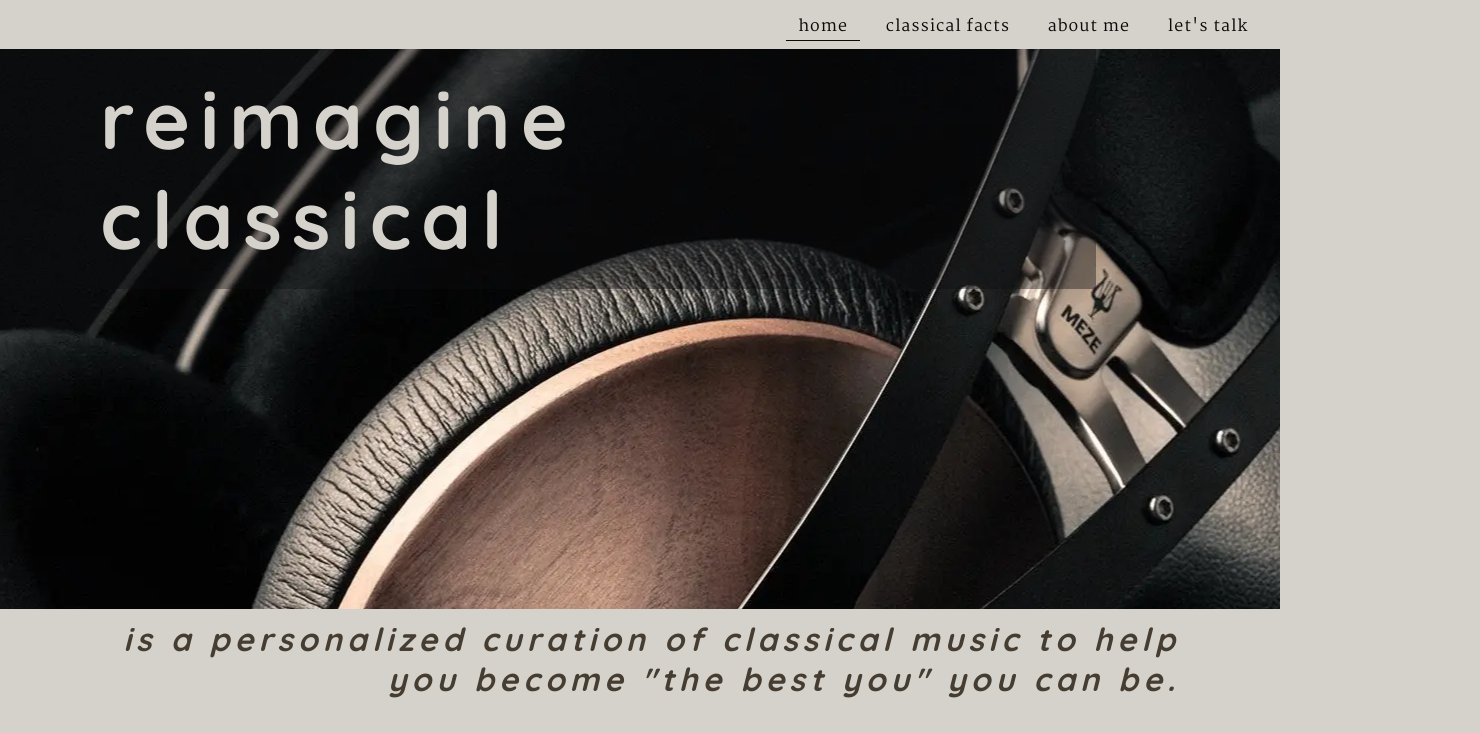
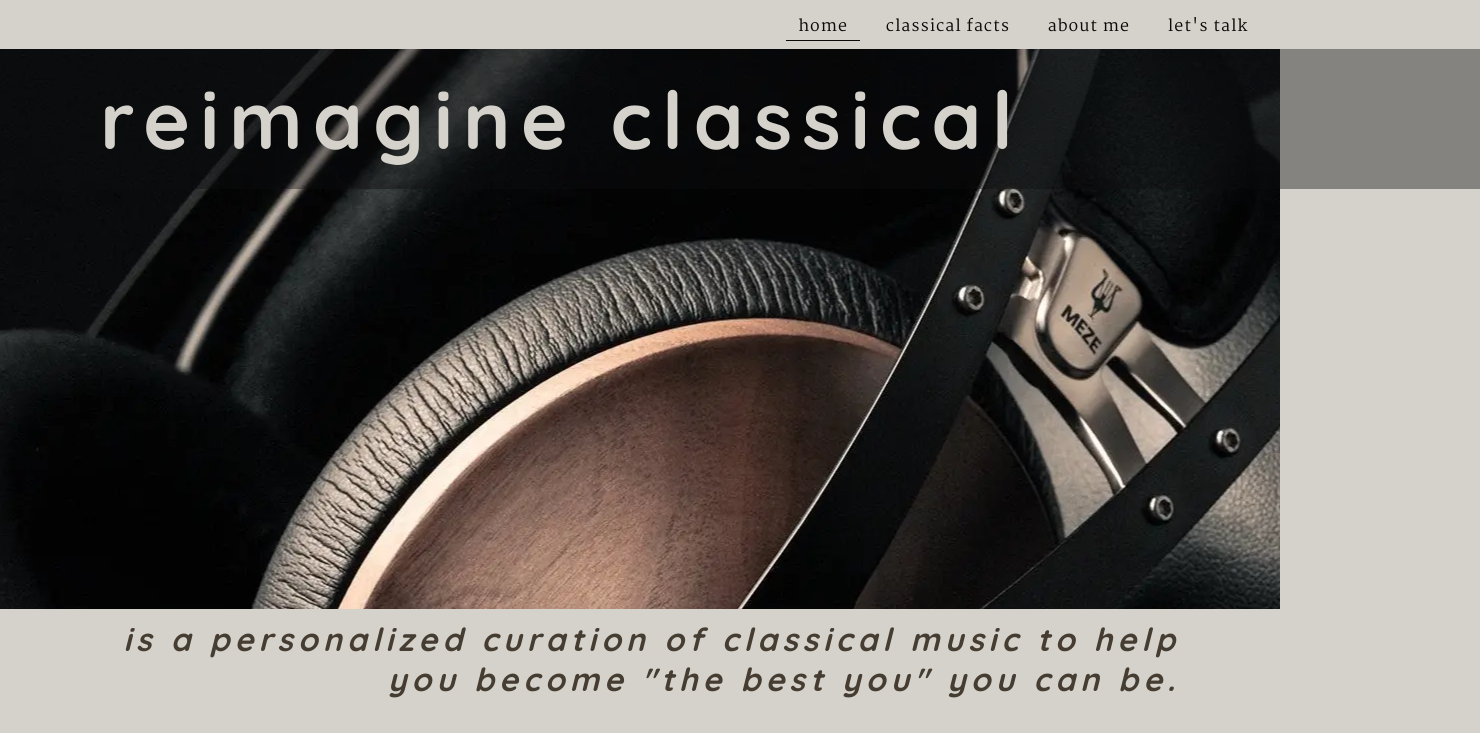
Before and after one commit to AliceOhio/reimagine.classical, a plain HTML site: page index.html in a window 1280 px wide. Shown: the top 733 px of the page, 1480 px wide, since content can reach past the window. Drawn offline with Linux system fonts and the light colour scheme.

Commit message:
Adjust h1 background color width to match hero image

```diff
--- a/assets/css/style.css
+++ b/assets/css/style.css
@@ -82,10 +82,9 @@ h3 {
     font-size: 500%;
     letter-spacing: 10px;
     bottom: 50%;
-    background: rgb(14, 14, 15);
     background: rgba(14, 14, 15, 0.4);
     color: #D5D1CB;
-    width: 70dvw;
+    width: 100dvw;
     padding: 20px 100px;
 }
 
```
